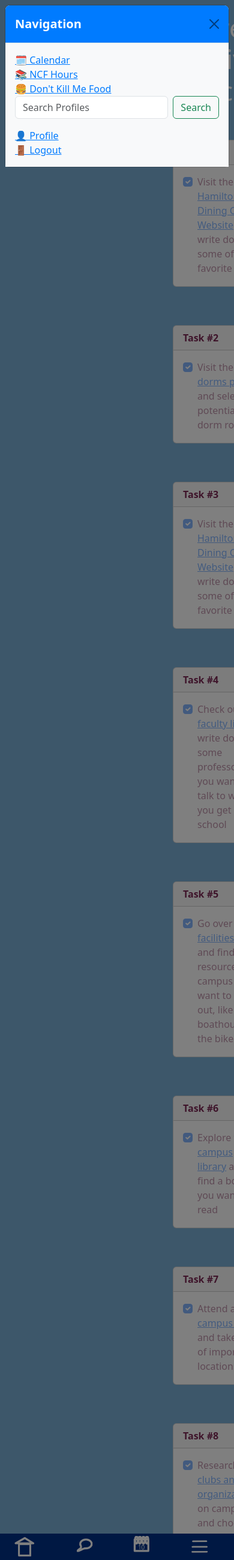
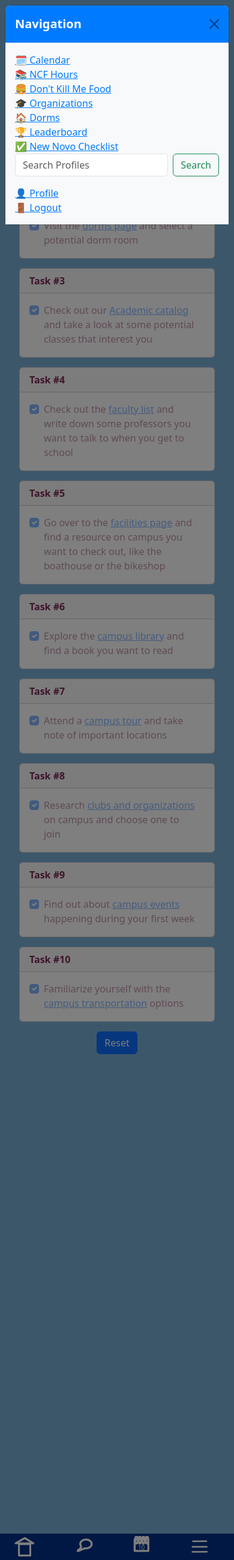
Before and after one commit to NateClarkTech/SoftwareEngineeringProject2, a Django app: page /leaderboard/ in a window 390 px wide, after a click that opens the changed part. Shown: the whole page at 60% size. Run offline with Django 5.2, Linux system fonts and the light colour scheme; a user stored in the database is signed in; data comes from the database, SQL or seed files in the repository; both versions use the stored data as it was after the commit; some libraries are stand-ins or nearby versions.

Commit message:
Finishing Touches
Separated inline styles, uniformed the fonts and colors on my pages, tested for mobile. Added my links to the navbar everything seems good

```diff
--- /dev/null
+++ b/Leaderboard/static/css/checklist.css
@@ -0,0 +1,35 @@
+#content{
+    margin-left: 256px;
+
+}
+body    {
+    background-color: #7BAFD4;
+}
+.headTitle{
+    color: #fff;
+    font-family: serif;
+}
+.card-header {
+font-weight: bold;
+color: #7C2855;
+}
+.card-body {
+color: #7C2855;
+}
+#content {
+margin-left: 0; /* No left margin on small screens */
+}
+
+@media (min-width: 992px) { /* This is the breakpoint for large screens in Bootstrap */
+.navbar {
+position: fixed; /* Fix position to the viewport */
+top: 0; /* Align to the top */
+left: 0; /* Align to the left */
+height: 100vh; /* Full viewport height */
+overflow: auto; /* Enable scrolling if content overflows */
+}
+
+#content {
+margin-left: 256px; /* Left margin on larger screens */
+}
+}
--- a/Leaderboard/templates/checklist.html
+++ b/Leaderboard/templates/checklist.html
@@ -1,4 +1,4 @@
-{% extends "base.html" %}
+{% extends "baseAlt.html" %}
 {% load static %}
 
 {% block title %}
@@ -7,26 +7,7 @@ Pre-Arrival Checklist
 
 {% block css %}
 <link rel="stylesheet" href="{% static 'css/bootstrap.min.css' %}">
-<style>
-    #content{
-        margin-left: 256px;
-
-    }
-    body    {
-        background-color: #7BAFD4;
-    }
-    .headTitle{
-        color: #fff;
-    }
-    .card-header {
-    font-weight: bold;
-    color: #7C2855;
-    }
-    .card-body {
-    color: #7C2855;
-    }
-
-</style>
+<link rel="stylesheet" type="text/css" href="{% static 'css/checklist.css' %}">
 {% endblock %}
 
 <body>
@@ -35,8 +16,8 @@ Pre-Arrival Checklist
     <div class="container-sm">
         <div class="row">
             <!-- Task #1 -->
-            <div class="col-lg-4 col-md-6 col-sm-12 mb-3">
-                <div class="card task1 mt-5" id="card1" >
+            <div class="col-lg-4 col-md-6 col-sm-12 mb-2">
+                <div class="card task1 mt-2" id="card1" >
                     <div class="card-header">
                         Task #1
                     </div>
@@ -44,7 +25,7 @@ Pre-Arrival Checklist
                         <div class="form-check form-check-inline">
                             <input class="form-check-input" type="checkbox" value="" id="checkbox1" {% if task1 %}checked{% endif %}>
                             <label class="form-check-label" for="checkbox1">
-                                Visit the <a href="https://youtube.com">Hamilton Dining Center Website</a> and write down some of your favorite items
+                                Visit the <a href="https://www.nutritics.com/menu/ma4021">Hamilton Dining Center Website</a> and write down some of your favorite items
                             </label>
                         </div>
                     </div>
@@ -52,8 +33,8 @@ Pre-Arrival Checklist
             </div>
 
             <!-- Task #2 -->
-            <div class="col-lg-4 col-md-6 col-sm-12 mb-3">
-                <div class="card task2 mt-5" id="card2" >
+            <div class="col-lg-4 col-md-6 col-sm-12 mb-2">
+                <div class="card task2 mt-2" id="card2" >
                     <div class="card-header">
                         Task #2
                     </div>
@@ -61,7 +42,7 @@ Pre-Arrival Checklist
                         <div class="form-check form-check-inline">
                             <input class="form-check-input" type="checkbox" value="" id="checkbox2" {% if task2 %}checked{% endif %}>
                             <label class="form-check-label" for="checkbox2">
-                                Visit the <a href="https://youtube.com">dorms page</a> and select a potential dorm room
+                                Visit the <a href="/dorms/info/">dorms page</a> and select a potential dorm room
                             </label>
                         </div>
                     </div>
@@ -69,8 +50,8 @@ Pre-Arrival Checklist
             </div>
 
             <!-- Task #3 -->
-            <div class="col-lg-4 col-md-6 col-sm-12 mb-3">
-                <div class="card task3 mt-5" id="card3" >
+            <div class="col-lg-4 col-md-6 col-sm-12 mb-2">
+                <div class="card task3 mt-2" id="card3" >
                     <div class="card-header">
                         Task #3
                     </div>
@@ -78,7 +59,7 @@ Pre-Arrival Checklist
                         <div class="form-check form-check-inline">
                             <input class="form-check-input" type="checkbox" value="" id="checkbox3" {% if task3 %}checked{% endif %}>
                             <label class="form-check-label" for="checkbox3">
-                                Visit the <a href="/dorms/info/">Hamilton Dining Center Website</a> and write down some of your favorite items
+                                Check out our <a href="https://catalog.ncf.edu/undergraduate/">Academic catalog</a> and take a look at some potential classes that interest you
                             </label>
                         </div>
                     </div>
@@ -86,8 +67,8 @@ Pre-Arrival Checklist
             </div>
 
             <!-- Task #4 -->
-            <div class="col-lg-4 col-md-6 col-sm-12 mb-3">
-                <div class="card task4 mt-5" id="card4" >
+            <div class="col-lg-4 col-md-6 col-sm-12 mb-2">
+                <div class="card task4 mt-2" id="card4" >
                     <div class="card-header">
                         Task #4
                     </div>
@@ -95,7 +76,7 @@ Pre-Arrival Checklist
                         <div class="form-check form-check-inline">
                             <input class="form-check-input" type="checkbox" value="" id="checkbox4" {% if task4 %}checked{% endif %}>
                             <label class="form-check-label" for="checkbox4">
-                                Check out the <a href="https://youtube.com">faculty list</a> and write down some professors you want to talk to when you get to school
+                                Check out the <a href="https://www.ncf.edu/directory/">faculty list</a> and write down some professors you want to talk to when you get to school
                             </label>
                         </div>
                     </div>
@@ -103,8 +84,8 @@ Pre-Arrival Checklist
             </div>
 
             <!-- Task #5 -->
-            <div class="col-lg-4 col-md-6 col-sm-12 mb-3">
-                <div class="card task5 mt-5" id="card5" >
+            <div class="col-lg-4 col-md-6 col-sm-12 mb-2">
+                <div class="card task5 mt-2" id="card5" >
                     <div class="card-header">
                         Task #5
                     </div>
@@ -112,7 +93,7 @@ Pre-Arrival Checklist
                         <div class="form-check form-check-inline">
                             <input class="form-check-input" type="checkbox" value="" id="checkbox5" {% if task5 %}checked{% endif %}>
                             <label class="form-check-label" for="checkbox5">
-                                Go over to the <a href="https://youtube.com">facilities page</a> and find a resource on campus you want to check out, like the boathouse or the bikeshop
+                                Go over to the <a href="https://www.ncf.edu/life-at-new/health-well-being/campusrec/">facilities page</a> and find a resource on campus you want to check out, like the boathouse or the bikeshop
                             </label>
                         </div>
                     </div>
@@ -120,8 +101,8 @@ Pre-Arrival Checklist
             </div>
 
             <!-- Task #6 -->
-            <div class="col-lg-4 col-md-6 col-sm-12 mb-3">
-                <div class="card task6 mt-5" id="card6" >
+            <div class="col-lg-4 col-md-6 col-sm-12 mb-2">
+                <div class="card task6 mt-2" id="card6" >
                     <div class="card-header">
                         Task #6
                     </div>
@@ -129,7 +110,7 @@ Pre-Arrival Checklist
                         <div class="form-check form-check-inline">
                             <input class="form-check-input" type="checkbox" value="" id="checkbox6" {% if task6 %}checked{% endif %}>
                             <label class="form-check-label" for="checkbox6">
-                                Explore the <a href="https://youtube.com">campus library</a> and find a book you want to read
+                                Explore the <a href="https://www.ncf.edu/library/">campus library</a> and find a book you want to read
                             </label>
                         </div>
                     </div>
@@ -137,8 +118,8 @@ Pre-Arrival Checklist
             </div>
 
             <!-- Task #7 -->
-            <div class="col-lg-4 col-md-6 col-sm-12 mb-3">
-                <div class="card task7 mt-5" id="card7" >
+            <div class="col-lg-4 col-md-6 col-sm-12 mb-2">
+                <div class="card task7 mt-2" id="card7" >
                     <div class="card-header">
                         Task #7
                     </div>
@@ -146,7 +127,7 @@ Pre-Arrival Checklist
                         <div class="form-check form-check-inline">
                             <input class="form-check-input" type="checkbox" value="" id="checkbox7" {% if task7 %}checked{% endif %}>
                             <label class="form-check-label" for="checkbox7">
-                                Attend a <a href="https://youtube.com">campus tour</a> and take note of important locations
+                                Attend a <a href="https://apply.ncf.edu/portal/campus-visits">campus tour</a> and take note of important locations
                             </label>
                         </div>
                     </div>
@@ -154,8 +135,8 @@ Pre-Arrival Checklist
             </div>
 
             <!-- Task #8 -->
-            <div class="col-lg-4 col-md-6 col-sm-12 mb-3">
-                <div class="card task8 mt-5" id="card8" >
+            <div class="col-lg-4 col-md-6 col-sm-12 mb-2">
+                <div class="card task8 mt-2" id="card8" >
                     <div class="card-header">
                         Task #8
                     </div>
@@ -163,7 +144,7 @@ Pre-Arrival Checklist
                         <div class="form-check form-check-inline">
                             <input class="form-check-input" type="checkbox" value="" id="checkbox8" {% if task8 %}checked{% endif %}>
                             <label class="form-check-label" for="checkbox8">
-                                Research <a href="https://youtube.com">clubs and organizations</a> on campus and choose one to join
+                                Research <a href="https://novoconnect.ncf.edu/">clubs and organizations</a> on campus and choose one to join
                             </label>
                         </div>
                     </div>
@@ -171,8 +152,8 @@ Pre-Arrival Checklist
             </div>
 
             <!-- Task #9 -->
-            <div class="col-lg-4 col-md-6 col-sm-12 mb-3">
-                <div class="card task9 mt-5" id="card9" >
+            <div class="col-lg-4 col-md-6 col-sm-12 mb-2">
+                <div class="card task9 mt-2" id="card9" >
                     <div class="card-header">
                         Task #9
                     </div>
@@ -180,7 +161,7 @@ Pre-Arrival Checklist
                         <div class="form-check form-check-inline">
                             <input class="form-check-input" type="checkbox" value="" id="checkbox9" {% if task9 %}checked{% endif %}>
                             <label class="form-check-label" for="checkbox9">
-                                Find out about <a href="https://youtube.com">campus events</a> happening during your first week
+                                Find out about <a href="https://novoconnect.ncf.edu/">campus events</a> happening during your first week
                             </label>
                         </div>
                     </div>
@@ -188,8 +169,8 @@ Pre-Arrival Checklist
             </div>
 
             <!-- Task #10 -->
-            <div class="col-lg-4 col-md-6 col-sm-12 mx-auto mb-3">
-                <div class="card task10 mt-5" id="card10" >
+            <div class="col-lg-4 col-md-6 col-sm-12 mx-auto mb-2">
+                <div class="card task10 mt-2" id="card10" >
                     <div class="card-header">
                         Task #10
                     </div>
@@ -197,7 +178,7 @@ Pre-Arrival Checklist
                         <div class="form-check form-check-inline">
                             <input class="form-check-input" type="checkbox" value="" id="checkbox10" {% if task10 %}checked{% endif %}>
                             <label class="form-check-label" for="checkbox10">
-                                Familiarize yourself with the <a href="https://youtube.com">campus transportation</a> options
+                                Familiarize yourself with the <a href="https://travel.usnews.com/Sarasota_FL/Getting_Around/">campus transportation</a> options
                             </label>
                         </div>
                     </div>
@@ -206,7 +187,7 @@ Pre-Arrival Checklist
         </div>
     </div>
 
-    <div class="d-flex justify-content-center mt-3 mb-3">
+    <div class="d-flex justify-content-center mt-2 mb-5">
         <button id="reset-button" class="btn btn-primary">Reset</button>
     </div>
     {% endblock %}
--- a/Leaderboard/urls.py
+++ b/Leaderboard/urls.py
@@ -1,6 +1,8 @@
 from django.urls import path
 from . import views
 #https://www.reddit.com/r/django/comments/13hknj7/my_project_doesnt_recognize_the_urls_from_one_of/
+app_name = 'leaderboard'
+
 urlpatterns = [
     path('', views.checklist, name='checklist'),
     path('checklist/', views.checklist, name='checklist'),
--- a/NovoTaskNinja/templates/base.html
+++ b/NovoTaskNinja/templates/baseAlt.html
@@ -45,7 +45,7 @@
 </head>
 <body>
     <div class="body-cont">
-        {% include 'navbar.html' %}
+        {% include 'navbarAlt.html' %}
 
         <!-- Insert Child template contents here -->
         <div id="content" name="content" class="main">
--- a/NovoTaskNinja/templates/navbar.html
+++ b/NovoTaskNinja/templates/navbarAlt.html
@@ -150,7 +150,17 @@
             <div class="nav-item">
                 <a href="https://novoconnect.ncf.edu/organizations" class="nav-link"><span class="emoji">🎓</span> <span class="text">Organizations</span></a>
             </div>
-            <form method="get" action="{% url 'Profile:search_profiles' %}" class="d-flex">
+            <div class="nav-item">
+                <a href="{% url 'dorms:dorm_info_view' %}" class="nav-link"><span class="emoji">🏠</span> <span class="text">Dorms</span></a>
+            </div>
+            <div class="nav-item">
+                <a href="{% url 'leaderboard:leaderboard' %}" class="nav-link"><span class="emoji">🏆</span> <span class="text">Leaderboard</span></a>
+            </div>
+            <div class="nav-item">
+                <a href="{% url 'leaderboard:checklist' %}" class="nav-link"><span class="emoji">✅</span> <span class="text">New Novo Checklist</span></a>
+            </div>
+
+            <form method="get" action="{% url 'Profile:search_profiles' %}" class="d-flex" style="padding: 10px;">
                 <input class="form-control me-2" type="search" name="query" placeholder="Search Profiles" aria-label="Search">
                 <button class="btn btn-outline-light" type="submit">Search</button>
             </form>
@@ -197,9 +207,15 @@
                     </div>
                     <div class="modal-body">
                         <!-- Repeat the navigation links here for mobile -->
+
                         <a href="{% url 'calendar' %}" class="d-block">🗓️ Calendar</a>
                         <a href="{% url 'ncfhours' %}" class="d-block">📚 NCF Hours</a>
                         <a href="{% url 'dontkillmefood' %}" class="d-block">🍔 Don't Kill Me Food</a>
+                        <a href="https://novoconnect.ncf.edu/organizations" class="d-block">🎓 Organizations</a>
+                        <a href="{% url 'dorms:dorm_info_view' %}" class="d-block">🏠 Dorms</a>
+                        <a href="{% url 'leaderboard:leaderboard' %}" class="d-block">🏆 Leaderboard</a>
+                        <a href="{% url 'leaderboard:checklist' %}" class="d-block">✅ New Novo Checklist</a>
+
                         <form method="get" action="{% url 'Profile:search_profiles' %}" class="d-flex">
                             <input class="form-control me-2" type="search" name="query" placeholder="Search Profiles" aria-label="Search">
                             <button class="btn btn-outline-success" type="submit">Search</button>
--- a/SEProject2/urls.py
+++ b/SEProject2/urls.py
@@ -21,8 +21,8 @@ from django.conf.urls.static import static
 
 
 urlpatterns = [
-    path('leaderboard/', include('Leaderboard.urls')),
-    path('dorms/', include('dorms.urls')),
+    path('leaderboard/', include('Leaderboard.urls', namespace='leaderboard')),
+    path('dorms/', include('dorms.urls', namespace='dorms')),
 
     path('admin/', admin.site.urls),
     path('profile/', include('Profile.urls'), name='profile'),
--- a/dorms/urls.py
+++ b/dorms/urls.py
@@ -1,6 +1,9 @@
 from django.urls import path
 from . import views
+
+app_name = 'dorms'
+
 urlpatterns = [
     path('', views.dorm_info_view, name='dorms_view'),
-    path('info/', views.dorm_info_view, name='dorms_view'),
+    path('info/', views.dorm_info_view, name='dorm_info_view'),
 ]
```
Also changed, not shown: Leaderboard/static/css/leaderboard.css (+23 -228 lines), Leaderboard/templates/leaderboard.html (deleted, +0 -46 lines), Leaderboard/templates/leaderboardAlt.html (+4 -15 lines), dorms/static/css/dorminfo.css (+26 -1 lines), dorms/templates/info.html (+17 -16 lines), db.sqlite3, dorms/static/images/p1.jpg (added), dorms/static/images/p2.jpg (added), dorms/static/images/p3.jpg (added), dorms/static/images/p4.jpg (added).
